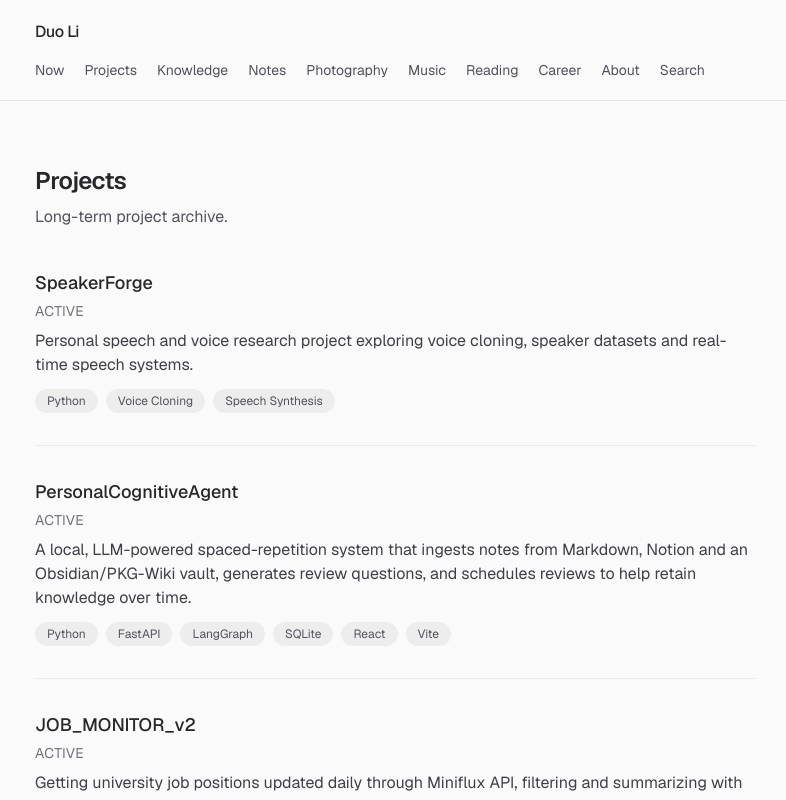
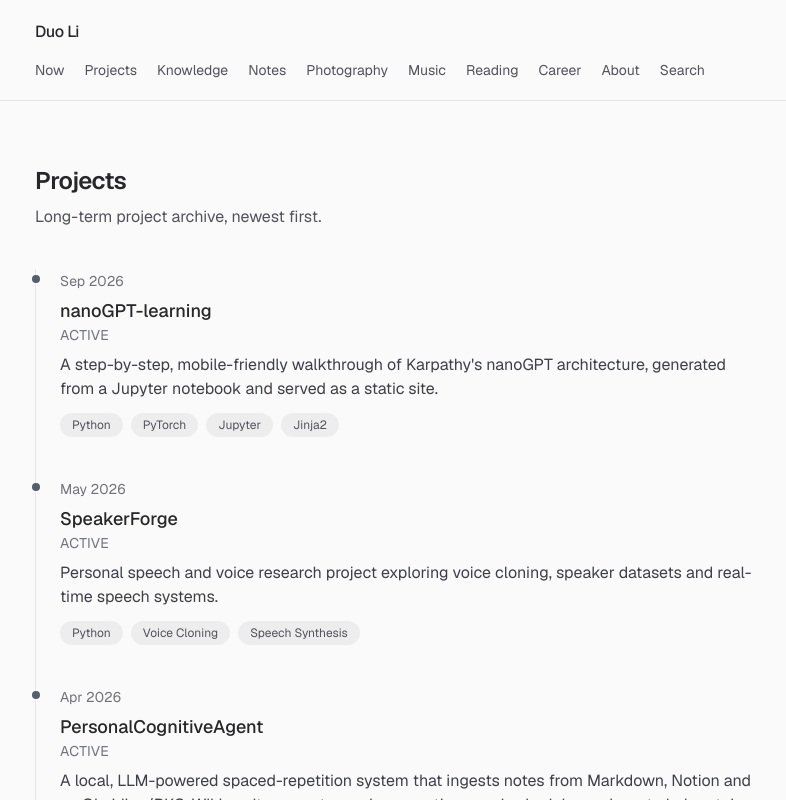
Before and after one commit to dli1986/duo-li, a Next.js app: page /projects in a window 1280 px wide. Shown: the top 800 px of the page, without its empty margins (245-1031 px from the left). Built offline with nearby package versions, Linux system fonts and the light colour scheme.

Commit message:
Redesign Projects as a chronological timeline using real GitHub repo creation dates

```diff
--- a/content/projects/ai-news.mdx
+++ b/content/projects/ai-news.mdx
@@ -8,7 +8,7 @@ technologies:
   - "Automation"
 summary: "Getting AI news through RSS, passing it into a local Ollama model to summarize and format, then writing results into a local Obsidian notebook via prompt engineering."
 repository: "https://github.com/dli1986/AI_NEWS"
-order: 4
+startDate: "2025-07-27"
 ---
 
 ## Overview
--- a/content/projects/job-monitor-v2.mdx
+++ b/content/projects/job-monitor-v2.mdx
@@ -8,7 +8,7 @@ technologies:
   - "Career Intelligence"
 summary: "Getting university job positions updated daily through Miniflux API, filtering and summarizing with a local Ollama LLM, then sending email notifications."
 repository: "https://github.com/dli1986/JOB_MONITOR_v2"
-order: 3
+startDate: "2026-01-26"
 ---
 
 ## Overview
--- a/content/projects/nanogpt-learning.mdx
+++ b/content/projects/nanogpt-learning.mdx
@@ -9,8 +9,8 @@ technologies:
   - "Jinja2"
 summary: "A step-by-step, mobile-friendly walkthrough of Karpathy's nanoGPT architecture, generated from a Jupyter notebook and served as a static site."
 repository: "https://github.com/dli1986/nanoGPT-learning"
+startDate: "2026-09-05"
 demoUrl: "/nanogpt-learning/index.html"
-order: 5
 ---
 
 ## Overview
--- a/content/projects/personal-cognitive-agent.mdx
+++ b/content/projects/personal-cognitive-agent.mdx
@@ -11,7 +11,7 @@ technologies:
   - "Vite"
 summary: "A local, LLM-powered spaced-repetition system that ingests notes from Markdown, Notion and an Obsidian/PKG-Wiki vault, generates review questions, and schedules reviews to help retain knowledge over time."
 repository: "https://github.com/dli1986/PersonalCognitiveAgent"
-order: 2
+startDate: "2026-04-30"
 ---
 
 ## Overview
--- a/content/projects/speakerforge.mdx
+++ b/content/projects/speakerforge.mdx
@@ -8,7 +8,7 @@ technologies:
   - "Speech Synthesis"
 summary: "Personal speech and voice research project exploring voice cloning, speaker datasets and real-time speech systems."
 repository: "https://github.com/dli1986/SpeakerForge"
-order: 1
+startDate: "2026-05-14"
 ---
 
 ## Overview
--- a/src/app/projects/[slug]/page.tsx
+++ b/src/app/projects/[slug]/page.tsx
@@ -32,6 +32,13 @@ export default async function ProjectPage({
     <article className="mx-auto max-w-3xl px-6 py-16">
       <p className="text-sm uppercase tracking-wide text-zinc-500">{project.status}</p>
       <h1 className="mt-1 text-3xl font-semibold tracking-tight">{project.title}</h1>
+      <time className="mt-1 block text-sm text-zinc-500">
+        Started{" "}
+        {new Date(project.startDate).toLocaleDateString("en-US", {
+          month: "long",
+          year: "numeric",
+        })}
+      </time>
       <p className="mt-3 text-zinc-600 dark:text-zinc-400">{project.summary}</p>
 
       <div className="mt-4 flex flex-wrap gap-2">
--- a/src/app/projects/page.tsx
+++ b/src/app/projects/page.tsx
@@ -4,6 +4,13 @@ import { getAllProjects } from "@/lib/projects";
 export const metadata = {
   title: "Projects — Duo Li",
 };
+
+function formatMonthYear(dateString: string) {
+  return new Date(dateString).toLocaleDateString("en-US", {
+    month: "short",
+    year: "numeric",
+  });
+}
 
 export default function ProjectsPage() {
   const projects = getAllProjects();
@@ -12,18 +19,18 @@ export default function ProjectsPage() {
     <div className="mx-auto max-w-3xl px-6 py-16">
       <h1 className="text-2xl font-semibold tracking-tight">Projects</h1>
       <p className="mt-2 text-zinc-600 dark:text-zinc-400">
-        Long-term project archive.
+        Long-term project archive, newest first.
       </p>
 
-      <ul className="mt-10 space-y-8">
+      <ol className="mt-10 border-l border-black/[.08] pl-6 dark:border-white/[.12]">
         {projects.map((project) => (
-          <li key={project.slug} className="border-b border-black/[.06] pb-8 dark:border-white/[.08]">
-            <Link href={`/projects/${project.slug}`} className="text-lg font-medium hover:text-accent">
+          <li key={project.slug} className="relative mb-10 last:mb-0">
+            <span className="absolute -left-[calc(1.5rem+4px)] top-1.5 h-2 w-2 rounded-full bg-accent" />
+            <time className="text-sm text-zinc-500">{formatMonthYear(project.startDate)}</time>
+            <Link href={`/projects/${project.slug}`} className="mt-1 block text-lg font-medium hover:text-accent">
               {project.title}
             </Link>
-            <p className="mt-1 text-sm uppercase tracking-wide text-zinc-500">
-              {project.status}
-            </p>
+            <p className="text-sm uppercase tracking-wide text-zinc-500">{project.status}</p>
             <p className="mt-2 text-zinc-700 dark:text-zinc-300">{project.summary}</p>
             <div className="mt-3 flex flex-wrap gap-2">
               {project.technologies.map((tech) => (
@@ -37,7 +44,7 @@ export default function ProjectsPage() {
             </div>
           </li>
         ))}
-      </ul>
+      </ol>
     </div>
   );
 }
--- a/src/lib/projects.ts
+++ b/src/lib/projects.ts
@@ -10,7 +10,7 @@ export interface ProjectFrontmatter {
   summary: string;
   repository?: string;
   demoUrl?: string;
-  order?: number;
+  startDate: string;
 }
 
 export interface ProjectEntry extends ProjectFrontmatter {
@@ -19,7 +19,7 @@ export interface ProjectEntry extends ProjectFrontmatter {
 
 export function getAllProjects(): ProjectEntry[] {
   return readMdxCollection<ProjectFrontmatter>("projects").sort(
-    (a, b) => (a.order ?? 0) - (b.order ?? 0)
+    (a, b) => +new Date(b.startDate) - +new Date(a.startDate)
   );
 }
 
```
